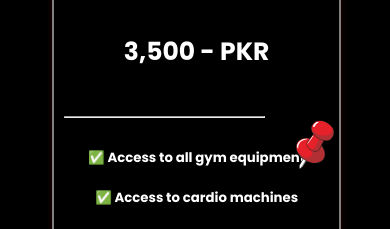
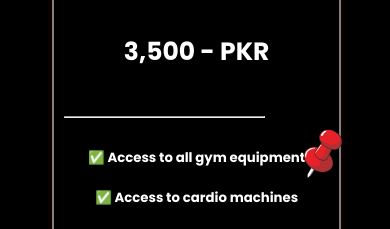
Before and after one commit to MuhammadTaha01/gym, a React (Vite) app: page / in a window 390 px wide. Shown: the part 2260-2489 px from the top of the page. Built offline with nearby package versions, Linux system fonts and the light colour scheme; a web font is replaced by a local one.

Commit message:
Pin image on price cards was set under 480px

```diff
--- a/src/componentsCSS/pricing.css
+++ b/src/componentsCSS/pricing.css
@@ -194,7 +194,7 @@
     .box2 .Pin-Image
     {
         margin-left: 32%;
-        top: 283%;
+        top: 285%;
     }
 }
 
@@ -210,7 +210,34 @@
 {
     .box2 .Pin-Image
     {
-        top: 282%;
-        margin-left: 38%;
+        top: 285%;
+        margin-left: 36%;
     }
 }
+
+@media (max-width: 420px)
+{
+    .box2 .Pin-Image
+    {
+        top: 283%;
+        margin-left: 40%;
+    }
+}
+
+@media (max-width: 352px)
+{
+    .box2 .Pin-Image
+    {
+        top: 285%;
+        margin-left: 47%;
+    }
+}
+
+@media (max-width: 335px)
+{
+    .box2 .Pin-Image
+    {
+        top: 288%;
+        margin-left: 47%;
+    }
+}
```
